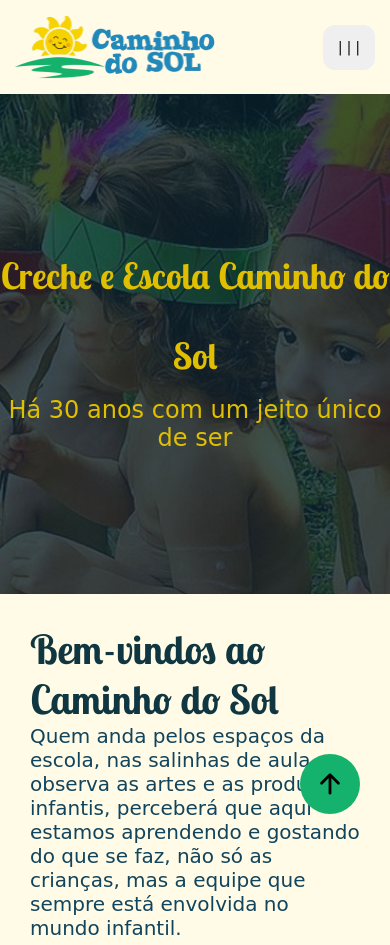
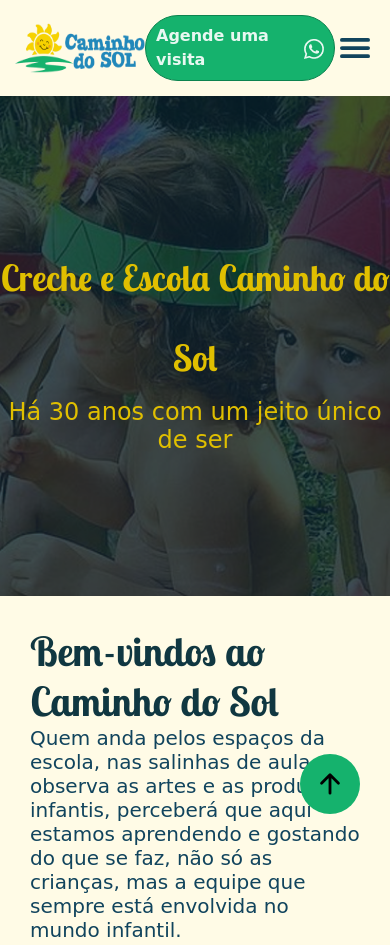
Before and after one commit to OrionLTDA/caminhoDoSol, a plain HTML site: page index.html in a window 390 px wide. Shown: the top 945 px of the page. Drawn offline with nearby package versions, Linux system fonts and the light colour scheme; a web font is replaced by a local one.

Commit message:
Ajustado responsivedade, falta alguns topicos

```diff
--- a/css/default.css
+++ b/css/default.css
@@ -32,6 +32,8 @@ a{
 
 button{
     border: none;
+    background-color: none;
+    background: none;
 }
 
 /* CUSTOM CLASSES */
--- a/css/header.css
+++ b/css/header.css
@@ -2,6 +2,7 @@
     width: 100%;
     padding: 15px 50px;
 
+    flex-flow: row;
     justify-content: space-between;
 
     color: var(--txtColor);
@@ -22,12 +23,17 @@
     background-repeat: no-repeat;
 }
 
+#headerMenu{
+    flex-flow: row;
+    justify-content: space-between;
+}
 
 #navbar {
     display: flex;
 }
 
 #navbar>ul {
+    width: 100%;
     height: 100%;
     padding: 30px 0;
     gap: 40px;
@@ -44,22 +50,16 @@
     cursor: pointer;
 }
 
-/* #navbar>ul>li:hover { */
-    /* color: aliceblue; */
-    /* background-color: brown; */
-/* } */
-
 #menuBtn {
     display: none;
-
-    --menuBtnDim: 50px;
-    width: var(--headerLogoDim);
-    height: var(--headerLogoDim);
-    padding: 15px;
-
-    border-radius: 12px;
+    background-color: none;
+    cursor: pointer;
 }
 
+#menuBtn > ion-icon{
+    color: #11445D;
+    font-size: 40px;
+}
 
 #headerWpp{
     padding: 7px 16px;
--- a/css/mediaQuery.css
+++ b/css/mediaQuery.css
@@ -17,30 +17,19 @@
 
 @media screen and (max-width: 1300px) {
 
-    #navbar {
-        display: none;
-        width: 100%;
-
-        flex-flow: column;
-
-        position: absolute;
-        top: 60px;
-        left: 0;
-
-        background-color: black;
+    /* HEADER */
+    #header {
+        padding: 10px 15px;
     }
 
     #navbar>ul {
-        gap: 10px;
+        padding: 15px 0;
     }
 
     #navbar>ul>li {
-        width: 100%;
+        font-size: 14px;
     }
 
-    #menuBtn {
-        display: flex;
-    }
 
     /* DEPOIMENTOS */
     #declaracao {
@@ -90,7 +79,24 @@
     }
 }
 
+
+
 @media screen and (max-width: 1000px) {
+
+    /* HEADER */
+    #headerLogo {
+        width: 150px;
+        height: 50px;
+    }
+
+    #navbar>ul>li {
+        padding: 8px;
+    }
+
+    #headerWpp {
+        padding: 8px 10px;
+        gap: 6px;
+    }
 
     /* MAIN */
     :root {
@@ -133,8 +139,37 @@
     }
 }
 
+@media screen and (max-width: 900px) {
+    /* HEADER */
+
+    #navbar {
+        display: none;
+        width: 100%;
+
+        flex-flow: column;
+
+        position: absolute;
+        top: 60px;
+        left: 0;
+
+        background-color: black;
+    }
+
+    #navbar>ul {
+        gap: 10px;
+    }
+
+    #navbar>ul>li {
+        width: 100%;
+    }
+
+    #menuBtn {
+        display: flex;
+    }
+}
 
 @media screen and (max-width: 700px) {
+
     /* MAIN */
     :root {
         --mainSliderHeight: 500px;
@@ -199,14 +234,17 @@
     }
 }
 
+
+
 @media screen and (max-width: 550px) {
+
     /* HEADER */
     #header {
         padding: 15px 15px;
     }
 
     /* MAIN */
-    #mainSliderTxt{
+    #mainSliderTxt {
         text-align: center;
     }
 
@@ -236,6 +274,7 @@
     #turmas {
         padding: 30px 12px;
     }
+
     .turmaCards {
         padding: 12px 12px;
     }
@@ -273,6 +312,7 @@
 }
 
 
+
 @media screen and (max-width: 400px) {
 
     :root {
@@ -292,7 +332,7 @@
         font-size: 20px;
     }
 
-    .depoimentoPais > img{
+    .depoimentoPais>img {
         width: 30px;
         height: 30px;
     }
--- a/index.html
+++ b/index.html
@@ -56,20 +56,19 @@
             <a href="#depoimentos">Depoimento dos Pais</a>
           </li>
 
-          <a id='headerWpp' class="flex" href="https://api.whatsapp.com/send?phone=55558598297378" target="_blank">
-            <p class="fw700">Agende uma visita</p>
-            <img src="./img/headerWpp.png" alt="whatsapp">
-          </a>
-
         </ul>
 
       </nav>
+    </div>
 
-      <button id="menuBtn" class="flex">
-        | | |
-      </button>
+    <a id='headerWpp' class="flex" href="https://api.whatsapp.com/send?phone=55558598297378" target="_blank">
+      <p class="fw700">Agende uma visita</p>
+      <img src="./img/headerWpp.png" alt="whatsapp">
+    </a>
 
-    </div>
+    <button id="menuBtn" class="flex">
+      <ion-icon name="menu"></ion-icon>
+    </button>
   </header>
 
   <section id="main" class="flex bgImg">
@@ -166,7 +165,7 @@
           de estimulação motora, como aulas de psicomotricidade e musicalização.
         </p>
 
-        <a href="" target="_blank" class="flex fw700">
+        <a href="https://api.whatsapp.com/send?phone=55558598297378" target="_blank" class="flex fw700">
           Tenho Interesse!
         </a>
       </div>
@@ -180,7 +179,7 @@
           processo rico em experimentações e vivências que promovem descobertas e o prazer pelo aprendizado.
         </p>
 
-        <a href="" target="_blank" class="flex fw700">
+        <a href="https://api.whatsapp.com/send?phone=55558598297378" target="_blank" class="flex fw700">
           Tenho Interesse!
         </a>
       </div>
```
